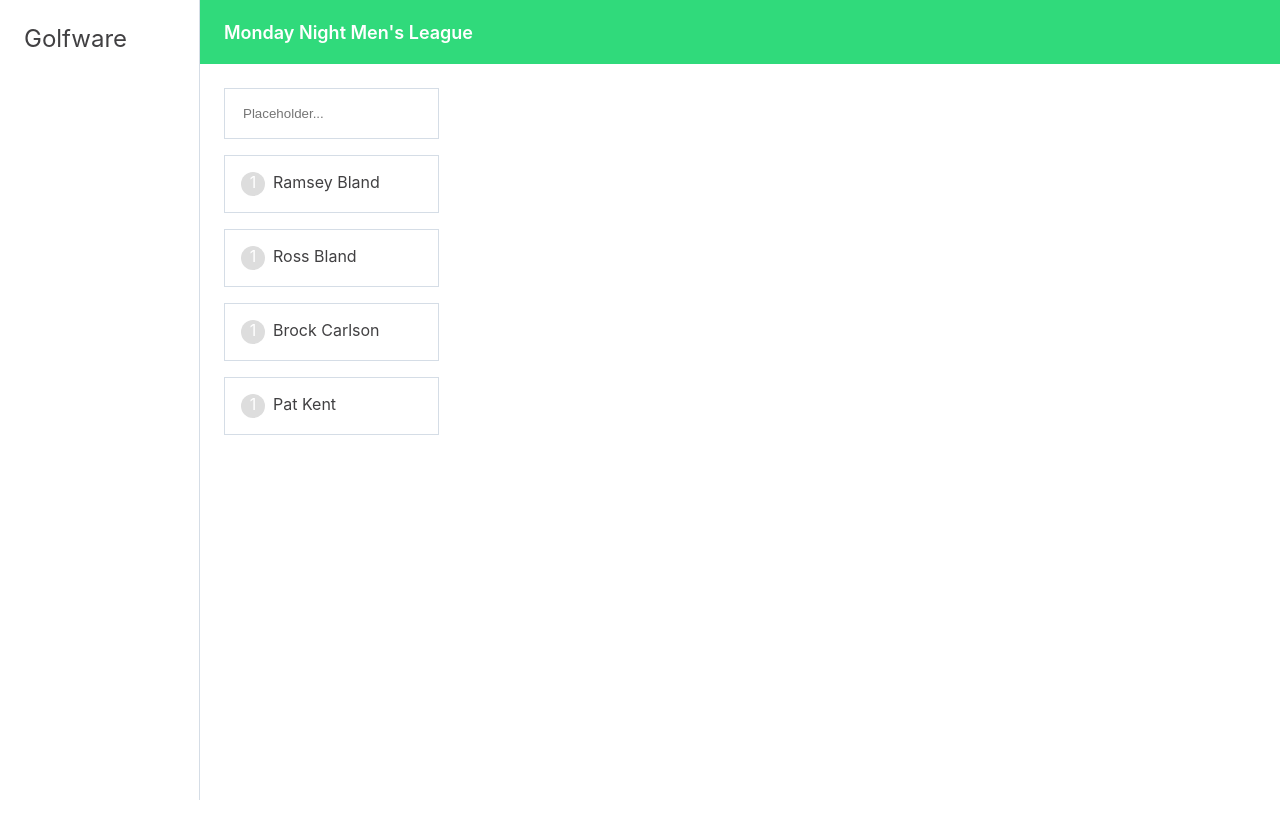
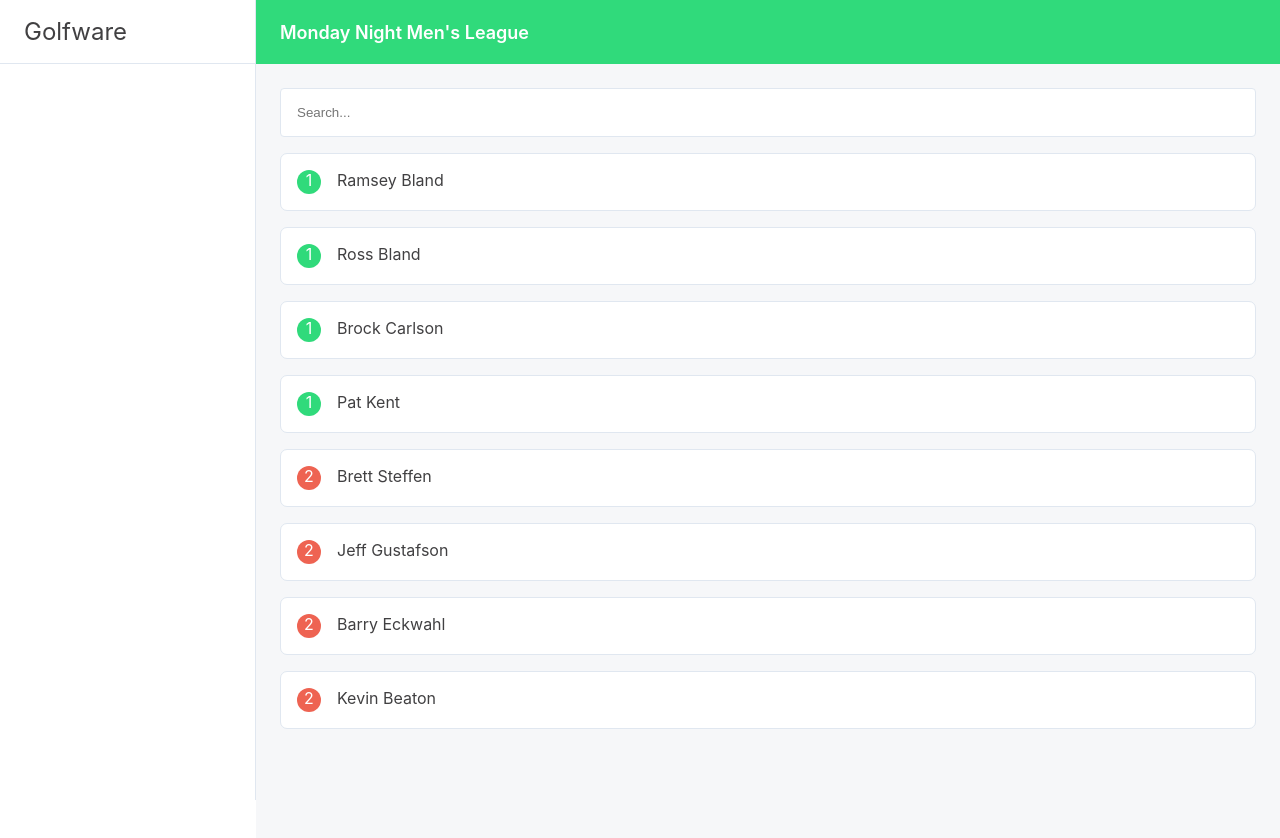
Before and after one commit to yesmar2/golfware-webapp, a React (Create React App) app: page / in a window 1280 px wide. Shown: the top 838 px of the page. Built offline with nearby package versions, Linux system fonts and the light colour scheme.

Commit message:
Quick Entry work

```diff
--- a/src/App.js
+++ b/src/App.js
@@ -9,11 +9,13 @@ const Container = styled.div`
     height: 100%;
 `;
 
-const Content = styled.div`
+const Content = styled.main`
     height: 100%;
+    width: 100%;
     margin-left: ${props => props.theme.leftDrawerWidth};
     margin-top: ${props => props.theme.headerHeight};
-    padding: ${props => props.theme.spacingLarge}
+    padding: ${props => props.theme.spacingLarge};
+    background: ${props => props.theme.colors.grey[100]};
 `;
 
 function App() {
--- a/src/Search.js
+++ b/src/Input.js
@@ -1,33 +1,32 @@
 import React, { Component } from 'react';
 import styled from 'styled-components'
 
-const Container = styled.div`
+const Container = styled.input`
     display: flex;
-    border: 1px solid ${props => props.theme.borderColor};
+    border: 1px solid ${props => props.theme.colors.grey[200]};
     padding: ${props => props.theme.spacingMedium};
     margin-bottom: ${props => props.theme.spacingMedium};
+    outline: none;
+    border-radius: 4px;
 `;
 
-const Input = styled.input`
-    border: none;
-    outline: none;
-`;
 
-class Search extends Component {
+class Input extends Component {
 
     onChange = (event) => {
         this.props.onChange(event.target.value);
     }
 
     render() {
+        const { className } = this.props;
+
         return (
-            <Container>
-                <Input
-                    placeholder="Placeholder..."
-                    onChange={this.onChange} />
-            </Container>
+            <Container
+                className={className}
+                placeholder="Search..."
+                onChange={this.onChange} />
         );
     }
 }
 
-export default Search;
+export default Input;
--- a/src/LeftDrawer.js
+++ b/src/LeftDrawer.js
@@ -5,8 +5,15 @@ const Container = styled.div`
     position: fixed;
     height: 100%;
     width: ${props => props.theme.leftDrawerWidth};
-    border-right: 1px solid  ${props => props.theme.borderColor};
-    padding: ${props => props.theme.spacingLarge};
+    border-right: 1px solid  ${props => props.theme.colors.grey[200]};
+`;
+
+const AppName = styled.div`
+    padding-left: ${props => props.theme.spacingLarge};
+    border-bottom: 1px solid  ${props => props.theme.colors.grey[200]};
+    height: ${props => props.theme.headerHeight};
+    display: flex;
+    align-items: center;
 `;
 
 const Heading = styled.h1`
@@ -18,9 +25,11 @@ const Heading = styled.h1`
 const LeftDrawer = props => {
     return (
         <Container>
-            <Heading>
-                Golfware
-            </Heading>
+            <AppName>
+                <Heading>
+                    Golfware
+                </Heading>
+            </AppName>
         </Container>
     );
 }
--- a/src/PlayerCard.js
+++ b/src/PlayerCard.js
@@ -1,11 +1,14 @@
 import React from 'react';
 import styled from 'styled-components'
+import data from './data.json';
 
 const Container = styled.div`
     display: flex;
-    border: 1px solid ${props => props.theme.borderColor};
+    border: 1px solid ${props => props.theme.colors.grey[200]};
     padding: ${props => props.theme.spacingMedium};
     margin-bottom: ${props => props.theme.spacingMedium};
+    background: #fff;
+    border-radius: 7px;
 `;
 
 const Team = styled.div`
@@ -13,8 +16,8 @@ const Team = styled.div`
     display: flex;
     justify-content: center;
     align-items: center';
-    margin-right: ${props => props.theme.spacingSmall};
-    background: #ddd;
+    margin-right: ${props => props.theme.spacingMedium};
+    background: ${props => props.theme.colors[props.color]};;
     color: #fff;
     height: ${props => props.theme.spacingLarge};
     width: ${props => props.theme.spacingLarge};
@@ -26,12 +29,13 @@ const Name = styled.div`
 
 
 const PlayerCard = props => {
-    const { name, team } = props;
+    const { name, teamId } = props;
+    const teamInfo = data.teams.find(team => team.id === teamId)
 
     return (
         <Container>
-            <Team>
-                {team}
+            <Team color={teamInfo.color}>
+                {teamInfo.number}
             </Team>
             <Name>
                 {name}
--- a/src/QuickEntry.js
+++ b/src/QuickEntry.js
@@ -1,6 +1,6 @@
 import React, { Component } from 'react';
 import styled from 'styled-components';
-import Search from './Search';
+import Input from './Input';
 import PlayerCard from './PlayerCard';
 import data from './data.json';
 
@@ -10,6 +10,10 @@ const Container = styled.div`
 
 const Players = styled.div`
 
+`;
+
+const Search = styled(Input)`
+    width: 100%;
 `;
 
 class QuickEntry extends Component {
@@ -35,7 +39,7 @@ class QuickEntry extends Component {
                             <PlayerCard
                                 key={player.id}
                                 name={player.name}
-                                team={player.team} />
+                                teamId={player.teamId} />
                         )
                     )}
                 </Players>
--- a/src/data.json
+++ b/src/data.json
@@ -1,28 +1,64 @@
 {
+    "teams": [
+        {
+            "id": 1,
+            "number": 1,
+            "color": "green"
+        },
+        {
+            "id": 2,
+            "number": 2,
+            "color": "red"
+        }
+    ],
     "players": [
         {
             "id": 1,
             "name": "Ramsey Bland",
             "handicap": 5,
-            "team": 1
+            "teamId": 1
         },
         {
             "id": 2,
             "name": "Ross Bland",
             "handicap": 8,
-            "team": 1
+            "teamId": 1
         },
         {
             "id": 3,
             "name": "Brock Carlson",
             "handicap": 8,
-            "team": 1
+            "teamId": 1
         },
         {
             "id": 4,
             "name": "Pat Kent",
             "handicap": 11,
-            "team": 1
+            "teamId": 1
+        },
+        {
+            "id": 5,
+            "name": "Brett Steffen",
+            "handicap": 5,
+            "teamId": 2
+        },
+        {
+            "id": 6,
+            "name": "Jeff Gustafson",
+            "handicap": 4,
+            "teamId": 2
+        },
+        {
+            "id": 7,
+            "name": "Barry Eckwahl",
+            "handicap": 2,
+            "teamId": 2
+        },
+        {
+            "id": 8,
+            "name": "Kevin Beaton",
+            "handicap": 4,
+            "teamId": 2
         }
     ]
 }
--- a/src/index.js
+++ b/src/index.js
@@ -8,6 +8,10 @@ import { createGlobalStyle, ThemeProvider } from 'styled-components'
 const theme = {
     colors: {
         green: "#30da7b",
+        red: "#EE6352",
+        yellow: "#FFE74C",
+        purple: "#731DD8",
+        blue: "#3FA7D6",
         grey: {
             100: "#F6F7F9",
             200: "#E0E7F0",
@@ -21,8 +25,7 @@ const theme = {
     spacingLarge: "24px",
     spacingHuge: "32px",
     headerHeight: "64px",
-    leftDrawerWidth: "200px",
-    borderColor: "#d5dde6"
+    leftDrawerWidth: "256px"
 }
 
 const GlobalStyle = createGlobalStyle`
```
